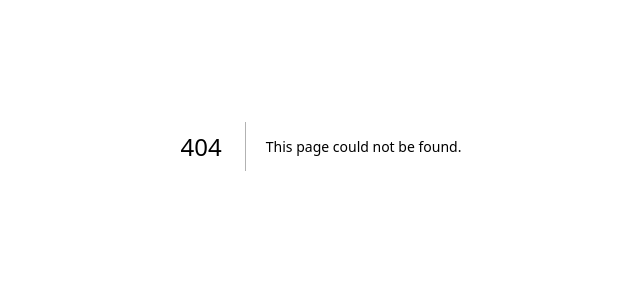
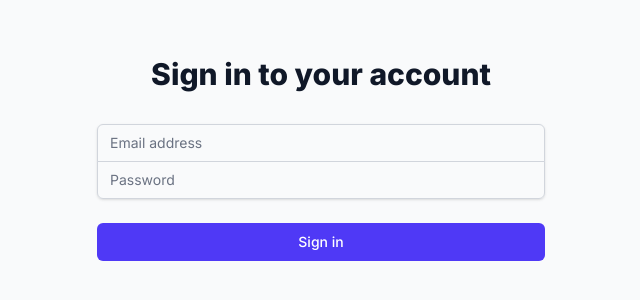
Before and after one commit to atsushiga/wine-notes-app, a Next.js app: page /login in a window 1280 px wide. Before the commit this address had no page. Shown: the part 286-586 px from the top of the page, without its empty margins (319-959 px from the left). Built offline with nearby package versions, Linux system fonts and the light colour scheme.

Commit message:
add: login page

```diff
--- a/package.json
+++ b/package.json
@@ -14,6 +14,8 @@
     "@notionhq/client": "^5.3.0",
     "@radix-ui/react-checkbox": "^1.3.3",
     "@radix-ui/react-radio-group": "^1.3.8",
+    "@supabase/ssr": "^0.8.0",
+    "@supabase/supabase-js": "^2.47.10",
     "dayjs": "^1.11.18",
     "geist": "^1.5.1",
     "google-auth-library": "^10.4.1",
@@ -24,8 +26,7 @@
     "react": "19.1.0",
     "react-dom": "19.1.0",
     "react-hook-form": "^7.65.0",
-    "zod": "^4.1.12",
-    "@supabase/supabase-js": "^2.47.10"
+    "zod": "^4.1.12"
   },
   "devDependencies": {
     "@eslint/eslintrc": "^3",
--- /dev/null
+++ b/src/app/login/actions.ts
@@ -0,0 +1,24 @@
+"use server";
+
+import { revalidatePath } from "next/cache";
+import { redirect } from "next/navigation";
+import { createClient } from "@/utils/supabase/server";
+
+export async function login(formData: FormData) {
+    const supabase = await createClient();
+
+    const email = formData.get("email") as string;
+    const password = formData.get("password") as string;
+
+    const { error } = await supabase.auth.signInWithPassword({
+        email,
+        password,
+    });
+
+    if (error) {
+        return redirect("/login?error=Invalid login credentials");
+    }
+
+    revalidatePath("/", "layout");
+    redirect("/");
+}
--- /dev/null
+++ b/src/app/login/page.tsx
@@ -0,0 +1,76 @@
+import { login } from "./actions";
+
+export default async function LoginPage(props: {
+    searchParams: Promise<{ error?: string }>;
+}) {
+    const searchParams = await props.searchParams;
+    const error = searchParams.error;
+
+    return (
+        <div className="min-h-screen flex items-center justify-center bg-gray-50 px-4 sm:px-6 lg:px-8">
+            <div className="max-w-md w-full space-y-8">
+                <div>
+                    <h2 className="mt-6 text-center text-3xl font-extrabold text-gray-900">
+                        Sign in to your account
+                    </h2>
+                </div>
+                <form className="mt-8 space-y-6" action={login}>
+                    <div className="rounded-md shadow-sm -space-y-px">
+                        <div>
+                            <label htmlFor="email-address" className="sr-only">
+                                Email address
+                            </label>
+                            <input
+                                id="email-address"
+                                name="email"
+                                type="email"
+                                autoComplete="email"
+                                required
+                                className="appearance-none rounded-none relative block w-full px-3 py-2 border border-gray-300 placeholder-gray-500 text-gray-900 rounded-t-md focus:outline-none focus:ring-indigo-500 focus:border-indigo-500 focus:z-10 sm:text-sm"
+                                placeholder="Email address"
+                            />
+                        </div>
+                        <div>
+                            <label htmlFor="password" className="sr-only">
+                                Password
+                            </label>
+                            <input
+                                id="password"
+                                name="password"
+                                type="password"
+                                autoComplete="current-password"
+                                required
+                                className="appearance-none rounded-none relative block w-full px-3 py-2 border border-gray-300 placeholder-gray-500 text-gray-900 rounded-b-md focus:outline-none focus:ring-indigo-500 focus:border-indigo-500 focus:z-10 sm:text-sm"
+                                placeholder="Password"
+                            />
+                        </div>
+                    </div>
+
+                    {error && (
+                        <div className="rounded-md bg-red-50 p-4">
+                            <div className="flex">
+                                <div className="ml-3">
+                                    <h3 className="text-sm font-medium text-red-800">
+                                        Login Failed
+                                    </h3>
+                                    <div className="mt-2 text-sm text-red-700">
+                                        <p>{error}</p>
+                                    </div>
+                                </div>
+                            </div>
+                        </div>
+                    )}
+
+                    <div>
+                        <button
+                            type="submit"
+                            className="group relative w-full flex justify-center py-2 px-4 border border-transparent text-sm font-medium rounded-md text-white bg-indigo-600 hover:bg-indigo-700 focus:outline-none focus:ring-2 focus:ring-offset-2 focus:ring-indigo-500"
+                        >
+                            Sign in
+                        </button>
+                    </div>
+                </form>
+            </div>
+        </div>
+    );
+}
--- /dev/null
+++ b/src/middleware.ts
@@ -0,0 +1,39 @@
+import { type NextRequest, NextResponse } from "next/server";
+import { updateSession } from "@/utils/supabase/middleware";
+
+export async function middleware(request: NextRequest) {
+    const { response, user } = await updateSession(request);
+
+    const { pathname } = request.nextUrl;
+
+    // If user is not signed in and explicitly trying to access a protected route
+    // redirect to /login
+    if (!user && !pathname.startsWith("/login")) {
+        const url = request.nextUrl.clone();
+        url.pathname = "/login";
+        return NextResponse.redirect(url);
+    }
+
+    // If user is signed in and trying to access /login
+    // redirect to /
+    if (user && pathname.startsWith("/login")) {
+        const url = request.nextUrl.clone();
+        url.pathname = "/";
+        return NextResponse.redirect(url);
+    }
+
+    return response;
+}
+
+export const config = {
+    matcher: [
+        /*
+         * Match all request paths except:
+         * - _next/static (static files)
+         * - _next/image (image optimization files)
+         * - favicon.ico (favicon file)
+         * - images, icons, etc (if any in public) - avoiding standard extension patterns
+         */
+        "/((?!_next/static|_next/image|favicon.ico|.*\\.(?:svg|png|jpg|jpeg|gif|webp)$).*)",
+    ],
+};
--- /dev/null
+++ b/src/utils/supabase/client.ts
@@ -0,0 +1,7 @@
+import { createBrowserClient } from "@supabase/ssr";
+
+export const createClient = () =>
+    createBrowserClient(
+        process.env.NEXT_PUBLIC_SUPABASE_URL!,
+        process.env.NEXT_PUBLIC_SUPABASE_ANON_KEY!,
+    );
--- /dev/null
+++ b/src/utils/supabase/middleware.ts
@@ -0,0 +1,42 @@
+import { createServerClient } from "@supabase/ssr";
+import { type NextRequest, NextResponse } from "next/server";
+
+export const updateSession = async (request: NextRequest) => {
+    // Create an unmodified response
+    let response = NextResponse.next({
+        request: {
+            headers: request.headers,
+        },
+    });
+
+    const supabase = createServerClient(
+        process.env.NEXT_PUBLIC_SUPABASE_URL!,
+        process.env.NEXT_PUBLIC_SUPABASE_ANON_KEY!,
+        {
+            cookies: {
+                getAll() {
+                    return request.cookies.getAll();
+                },
+                setAll(cookiesToSet) {
+                    cookiesToSet.forEach(({ name, value, options }) => {
+                        request.cookies.set(name, value);
+                    });
+                    response = NextResponse.next({
+                        request,
+                    });
+                    cookiesToSet.forEach(({ name, value, options }) => {
+                        response.cookies.set(name, value, options);
+                    });
+                },
+            },
+        },
+    );
+
+    // This will refresh session if needed - required for Server Components
+    // https://supabase.com/docs/guides/auth/server-side/nextjs
+    const {
+        data: { user },
+    } = await supabase.auth.getUser();
+
+    return { response, user };
+};
--- /dev/null
+++ b/src/utils/supabase/server.ts
@@ -0,0 +1,29 @@
+import { createServerClient } from "@supabase/ssr";
+import { cookies } from "next/headers";
+
+export const createClient = async () => {
+  const cookieStore = await cookies();
+
+  return createServerClient(
+    process.env.NEXT_PUBLIC_SUPABASE_URL!,
+    process.env.NEXT_PUBLIC_SUPABASE_ANON_KEY!,
+    {
+      cookies: {
+        getAll() {
+          return cookieStore.getAll();
+        },
+        setAll(cookiesToSet) {
+          try {
+            cookiesToSet.forEach(({ name, value, options }) => {
+              cookieStore.set(name, value, options);
+            });
+          } catch (error) {
+            // The `set` method was called from a Server Component.
+            // This can be ignored if you have middleware refreshing
+            // user sessions.
+          }
+        },
+      },
+    },
+  );
+};
```
Also changed, not shown: 1 other file (tests, documents, lock files or other folders).
